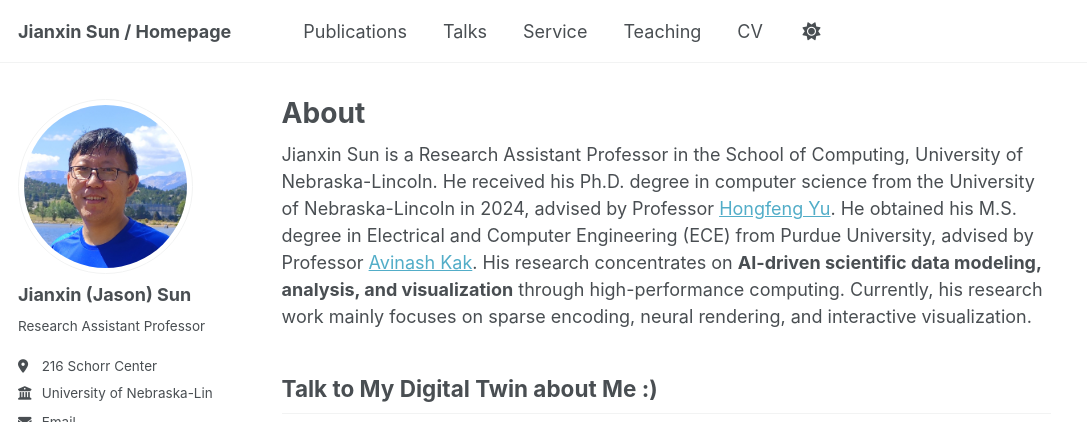
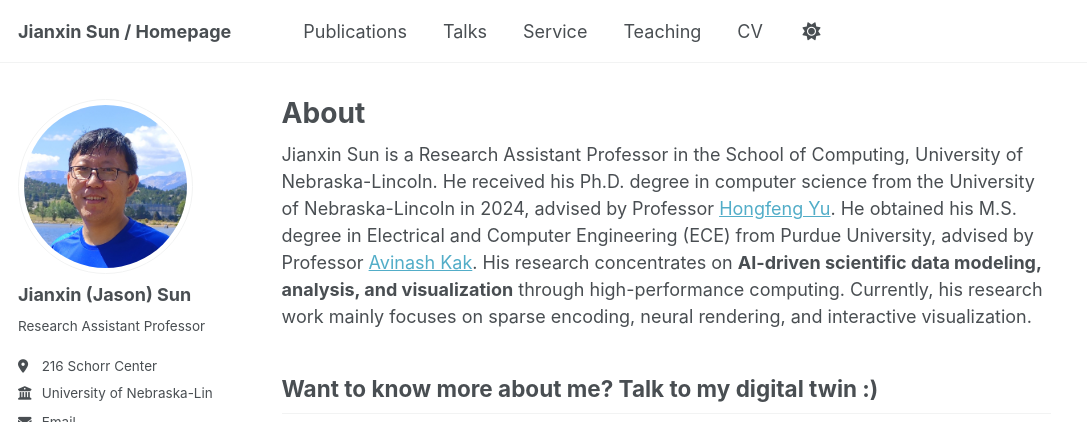
Before and after one commit to sunjianxin/sunjianxin.github.io, a Jekyll site: the page built from _pages/about.md, in a window 1280 px wide and 900 px high, cut to the strip 0-422 px from the top of the window. Shown: the whole strip, without its empty margins (0-1087 px from the left). Built offline with Jekyll 4.4.1, drawn with Linux system fonts in a browser that asks for light colours; some web fonts are replaced.

Commit message:
Update about.md

```diff
--- a/_pages/about.md
+++ b/_pages/about.md
@@ -9,12 +9,12 @@
 
 Jianxin Sun is a Research Assistant Professor in the School of Computing, University of Nebraska-Lincoln. He received his Ph.D. degree in computer science from the University of Nebraska-Lincoln in 2024, advised by Professor [Hongfeng Yu](https://cse.unl.edu/~yu/). He obtained his M.S. degree in Electrical and Computer Engineering (ECE) from Purdue University, advised by Professor [Avinash Kak](https://engineering.purdue.edu/kak/). His research concentrates on **AI-driven scientific data modeling, analysis, and visualization** through high-performance computing. Currently, his research work mainly focuses on sparse encoding, neural rendering, and interactive visualization.
 
-Talk to My Digital Twin about Me :)
+Want to know more about me? Talk to my digital twin :)
 ------
 <iframe
 	src="https://sunjianxin66-career-conversations.hf.space"
 	frameborder="0"
-	width="900"
+	width="500"
 	height="500"
 ></iframe>
 
```
